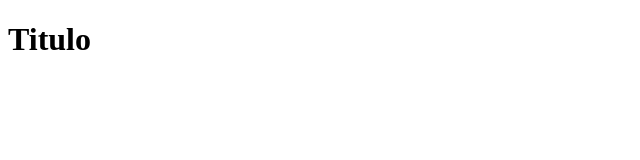
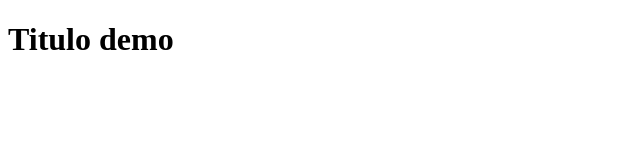
Before and after one commit to jetraid/githola, a plain HTML site: page index.html in a window 1280 px wide. Shown: the whole page, without its empty margins (0-640 px from the left). Drawn offline with Linux system fonts and the light colour scheme.

Commit message:
Se modifico titulo index

```diff
--- a/index.html
+++ b/index.html
@@ -6,6 +6,6 @@
     <title>Demo Git</title>
 </head>
 <body>
-    <h1>Titulo</h1>
+    <h1>Titulo demo </h1>
 </body>
 </html>
```
